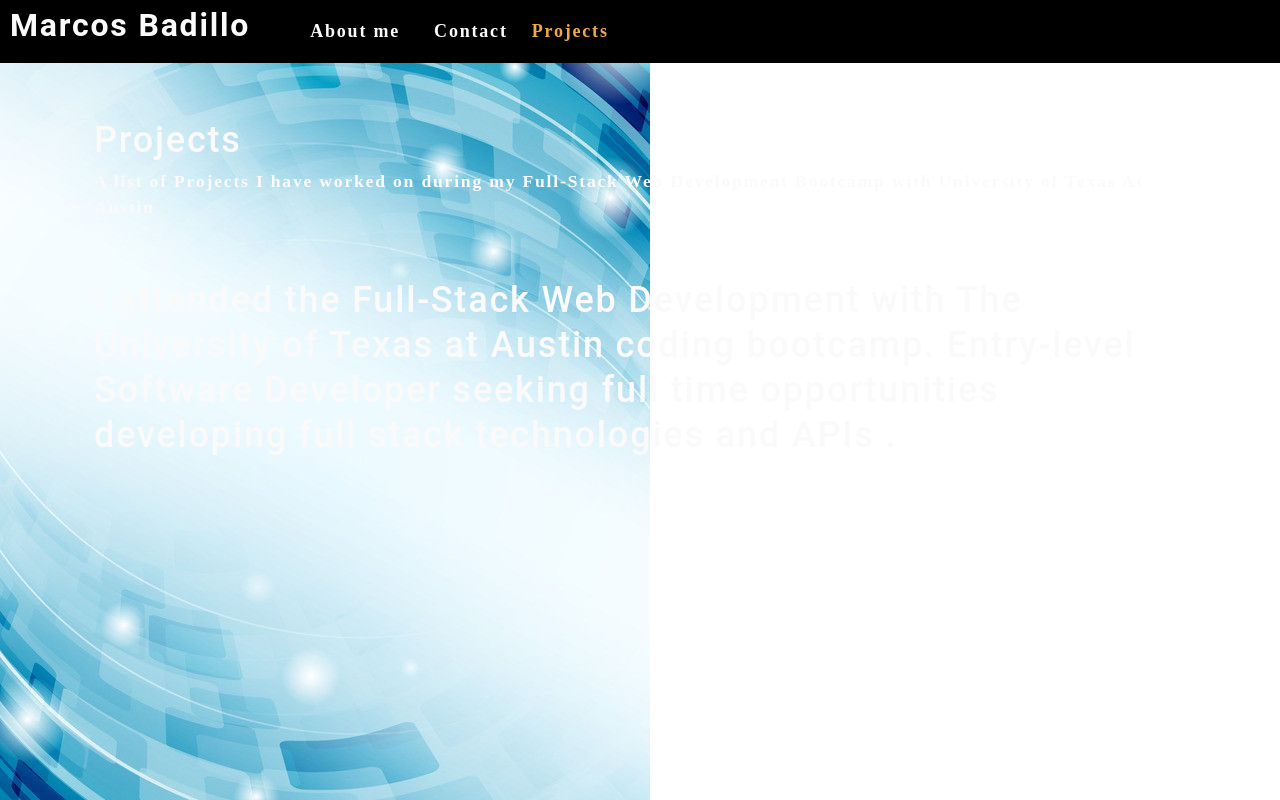
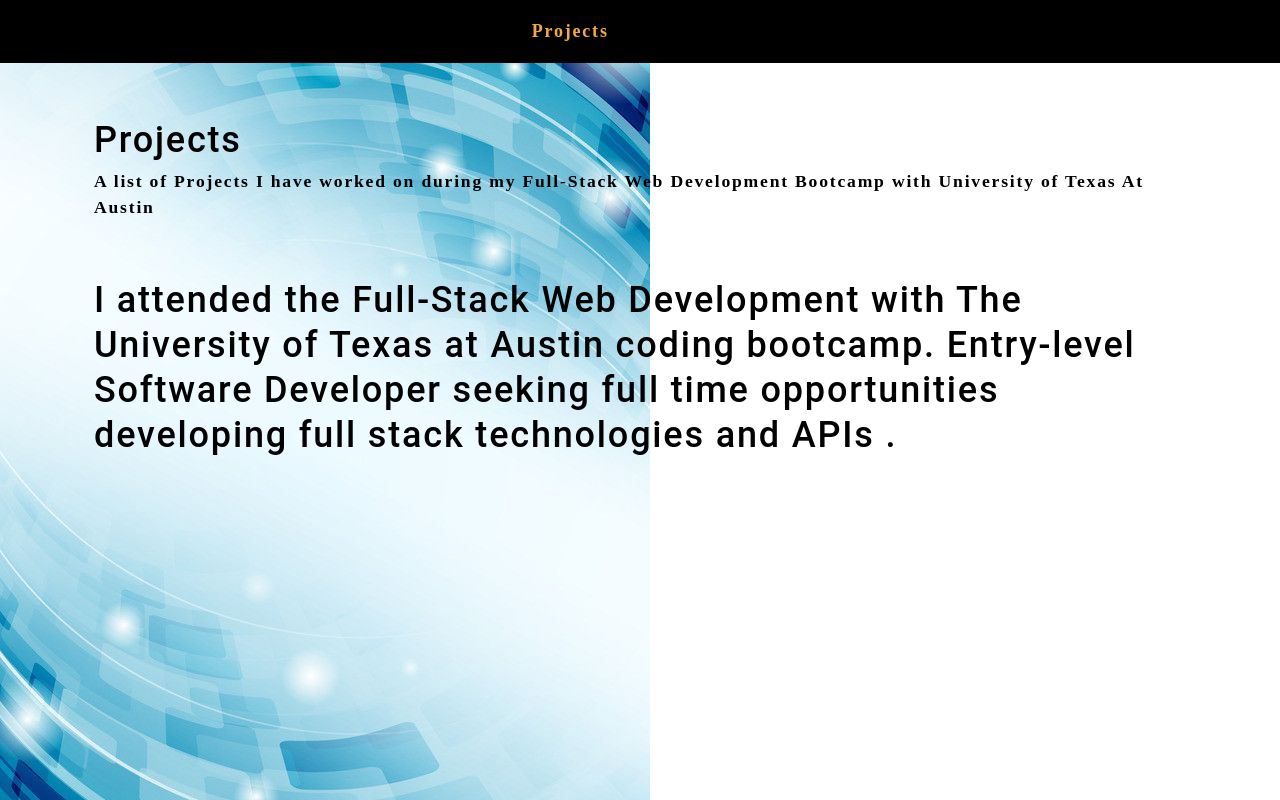
Before and after one commit to MBadi089/React-Portfolio, a React (Create React App) app: page / in a window 1280 px wide. Built offline with nearby package versions, Linux system fonts and the light colour scheme.

Commit message:
updated font color in index.css

```diff
--- a/src/index.css
+++ b/src/index.css
@@ -8,7 +8,7 @@ main {
   --primary: #8c54ff;
   --secondary: #F3A847;
   --tertiary: #B12704;
-  --light: #fafafa;
+  --light: black;
   --dark: #000000;
   --darker: #111111;
   --error: rgb(228, 46, 1);
@@ -34,7 +34,6 @@ body {
   line-height: 1.5;
   font-size: 18px;
   letter-spacing: .1em;
-  /* background: var(--dark); */
   background-image: url("../src/assets/cover/background-image.jpg");
   background-repeat: no-repeat;
   background-size: auto;
```
